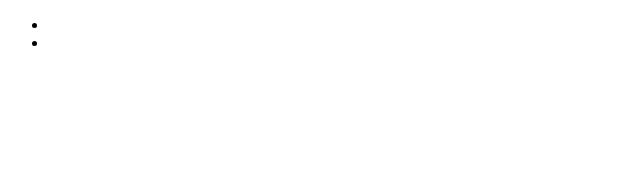
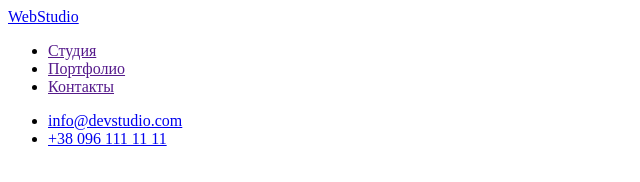
Before and after one commit to DenisVoron/goit-markup-hw-01, a plain HTML site: page index.html in a window 1280 px wide. Shown: the whole page, without its empty margins (0-640 px from the left). Drawn offline with Linux system fonts and the light colour scheme.

Commit message:
Оформляет шапку

```diff
--- a/index.html
+++ b/index.html
@@ -2,7 +2,7 @@
 <html lang="ru">
 <head>
     <meta charset="UTF-8">
-    <meta name="viewport" content="width=device-width, initial-scale=1.0">
+    <meta name="description" content="Web Developer">
     <title>WebStudio (Version2.1)</title>
 </head>
 <body>
@@ -10,14 +10,34 @@
     <!--шапка-->
     <header>
         <nav>
-            <a href=""></a>
+            <a href="/">WebStudio</a>
              <ul>
-               <li></li>
-               <li></li>
+               <li>
+                  <a href="">Студия</a>
+               </li>
+               <li>
+                  <a href="">Портфолио</a>
+               </li>
+               <li>
+                   <a href="">Контакты</a>
+               </li>
              </ul>
         </nav>
-
+        <ul>
+            <li>
+                <a href="mailto:info@devstudio.com">info@devstudio.com</a>
+            </li>
+            <li>
+                <a href="tel:+380961111111">+38 096 111 11 11</a>
+            </li>
+        </ul>
     </header>
 
+    <!--главный блок-->
+    <main>
+        <section>
+
+        </section>
+    </main>
 </body>
 </html>
```
